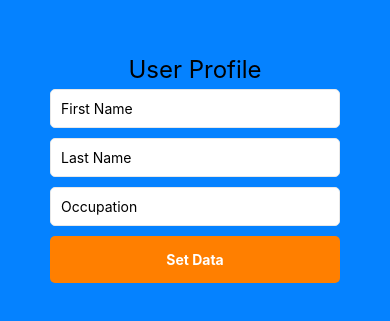
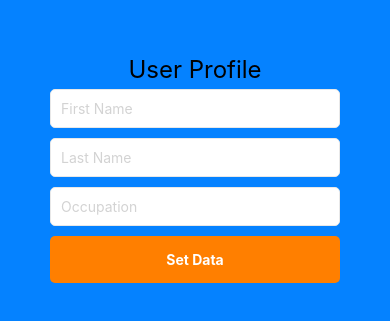
Before and after one commit to AIM-Opportunities/AIM, a React Native app: screen /Home in a window 390 px wide. Shown: the part 251-572 px from the top of the page. Built offline with nearby package versions, Linux system fonts and the light colour scheme.

Commit message:
fixed input field placeholder color to show up as light gray on all devices

```diff
--- a/src/components/CustomInput/CustomInput.js
+++ b/src/components/CustomInput/CustomInput.js
@@ -8,6 +8,7 @@ const CustomInput = ({value, setValue, placeholder, secureTextEntry}) => {
         value={value}
         onChangeText={setValue}
         placeholder={placeholder}
+        placeholderTextColor={'#D3D3D3'}
         secureTextEntry={secureTextEntry}
       />
     </View>
```
